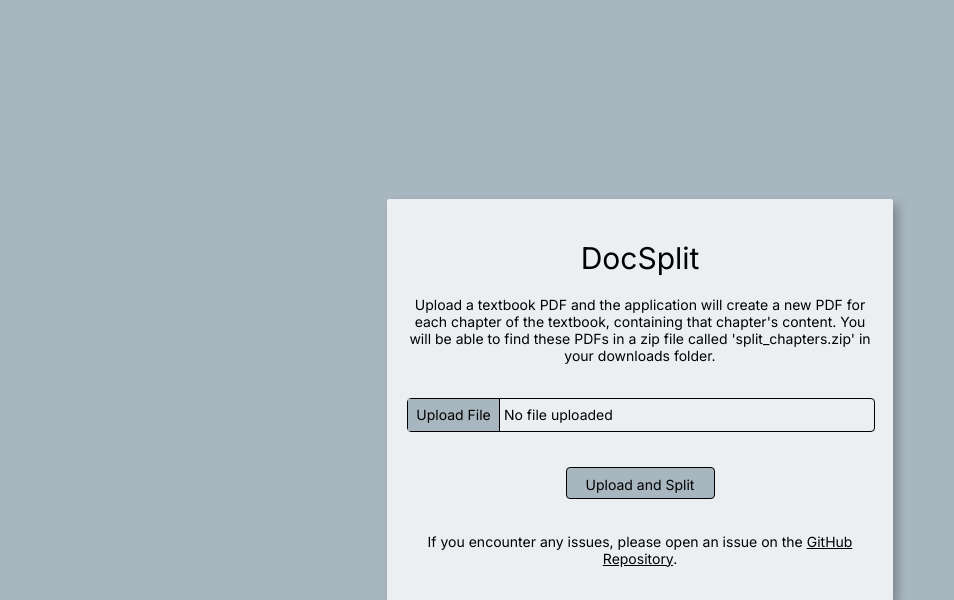
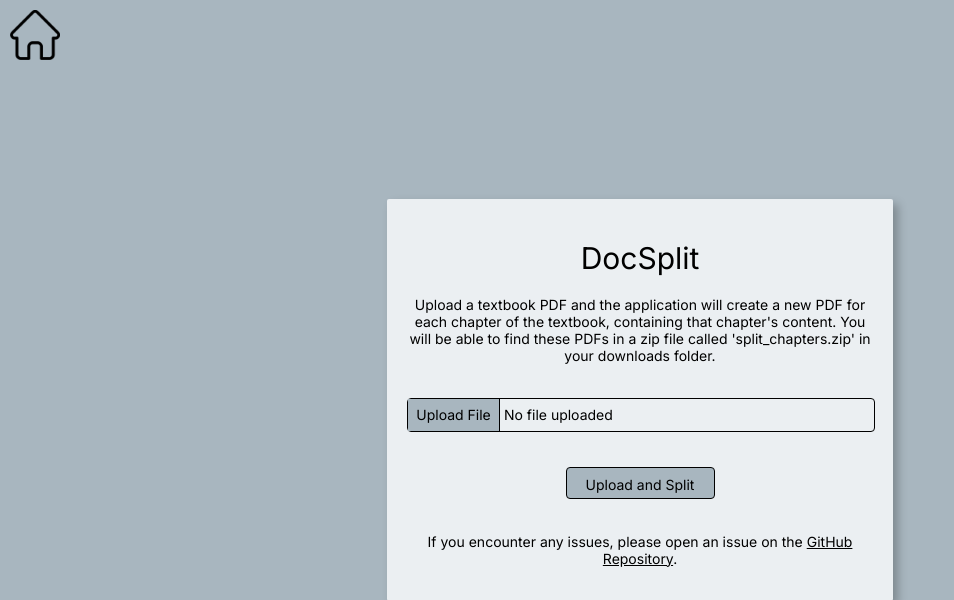
Before and after one commit to izzybeetschen/pdf-splitting, a Flask app: page / in a window 1280 px wide. Shown: the top 600 px of the page, without its empty margins (0-954 px from the left). Run offline with Flask 3, Linux system fonts and the light colour scheme.

Commit message:
Added homepage link

```diff
--- a/app/static/css/styles.css
+++ b/app/static/css/styles.css
@@ -4,6 +4,13 @@
     font-weight: 400;
     font-style: normal;
     font-size: 14px;
+}
+
+header {
+    position: absolute;
+    top: 0;
+    left: 0;
+    padding: 10px;
 }
 
 h1 {
@@ -87,6 +94,10 @@ a:active {
     text-align: center;
 }
 
+.home {
+    width: 50px;
+}
+
 #title {
     text-align: center;
     font-size: 30px;
--- a/app/templates/splitter.html
+++ b/app/templates/splitter.html
@@ -10,6 +10,11 @@
     <title>PDF Splitter</title>
 </head>
 <body>
+    <header>
+        <a href="izzybeetschen.com">
+            <img src="../static/images/home.png" alt="Home" class="home">
+        </a>
+    </header>
     <div class="outer">
         <div class="middle">
             <div class="main-text">
```
Also changed, not shown: app/static/images/home.png (added).
